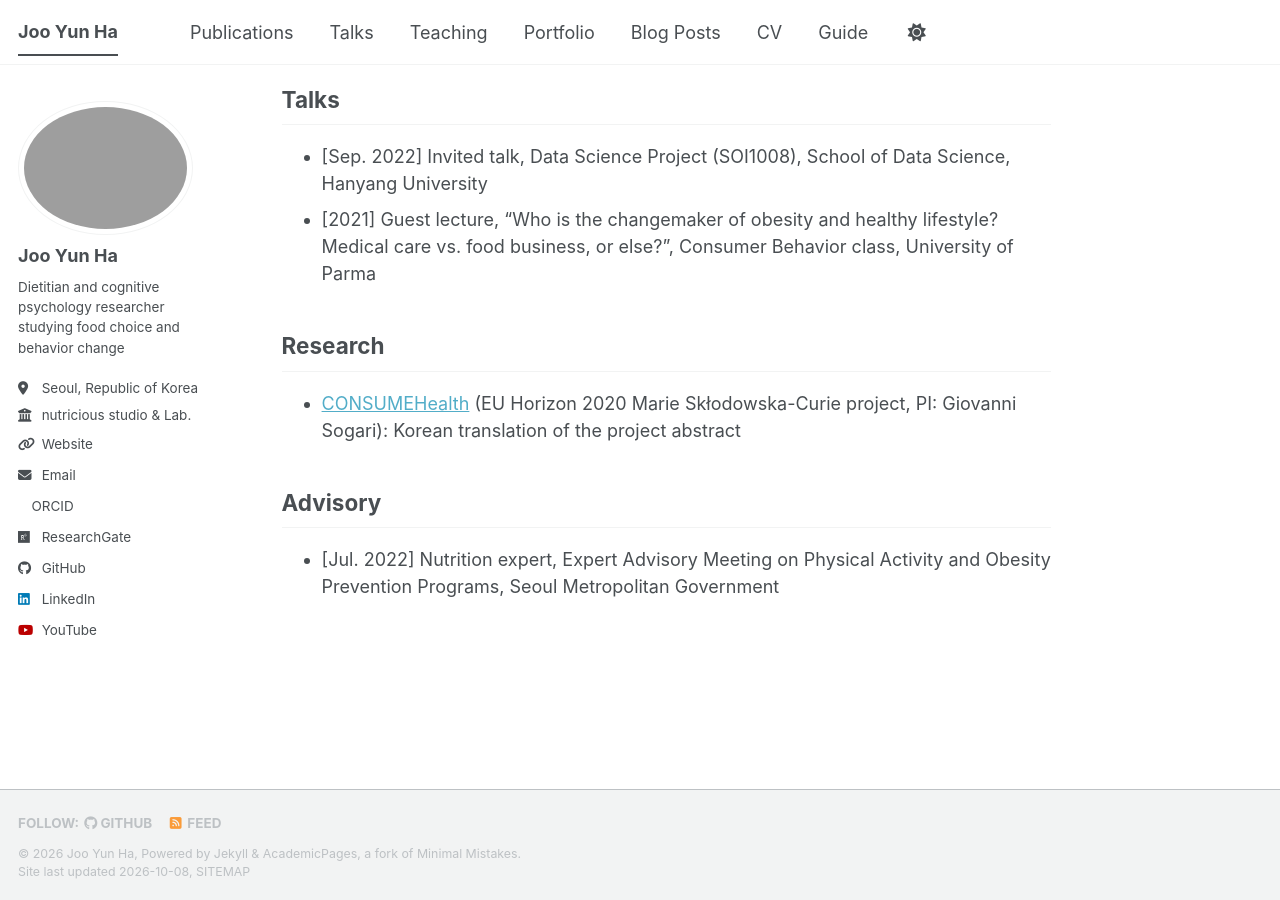
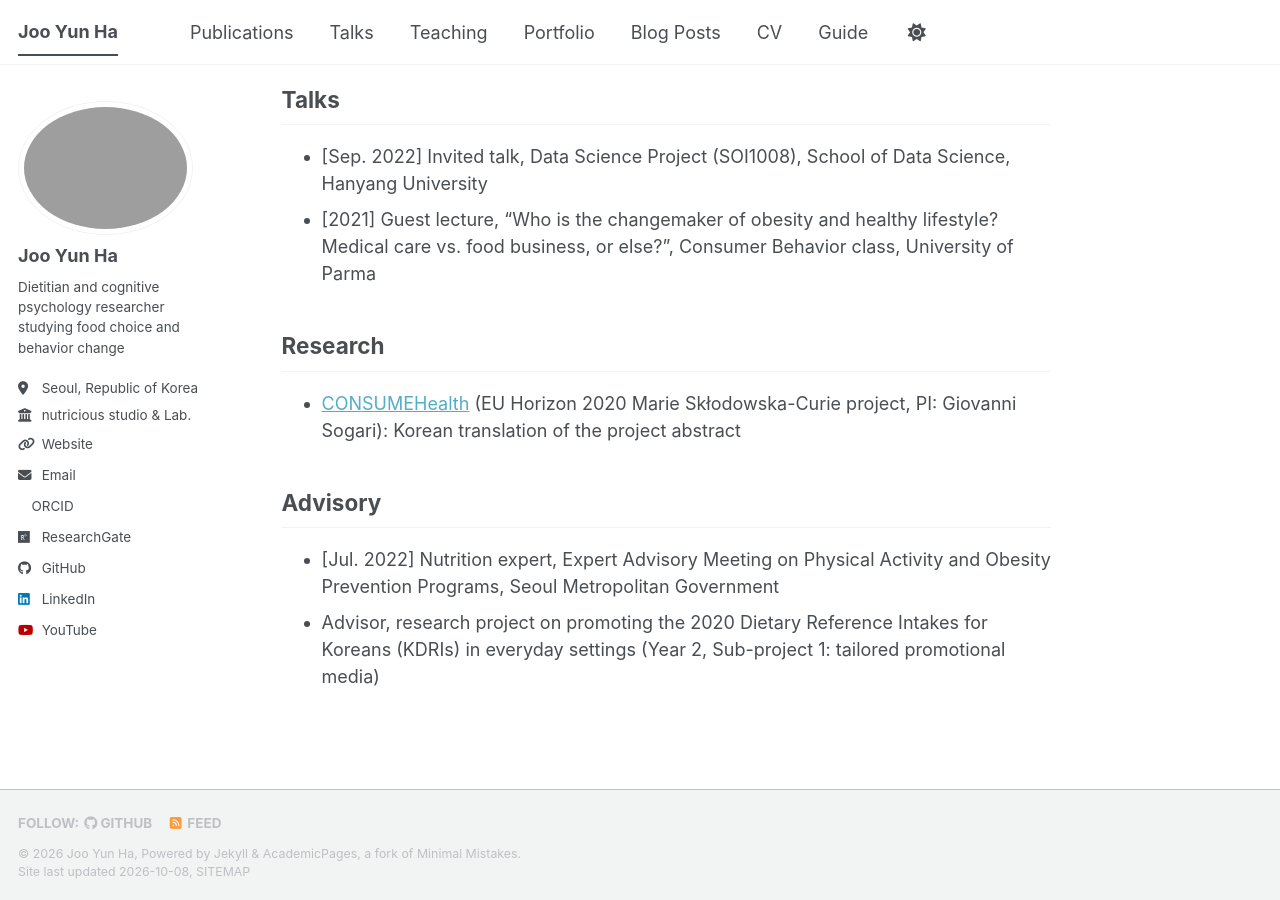
Before and after one commit to jooyunha/jooyunha.github.io, a Jekyll site: the page built from _pages/about.md, in a window 1280 px wide and 900 px high, scrolled down 1070 px. Built offline with Jekyll 4.4.1, drawn with Linux system fonts in a browser that asks for light colours; a style sheet for code colours, icons or effects is not loaded.

Commit message:
Update about.md

```diff
--- a/_pages/about.md
+++ b/_pages/about.md
@@ -39,3 +39,4 @@ I hold an M.S. in Clinical Nutrition from Hanyang University and an M.A. in Cogn
 ## Advisory
 
 - [Jul. 2022] Nutrition expert, Expert Advisory Meeting on Physical Activity and Obesity Prevention Programs, Seoul Metropolitan Government
+- Advisor, research project on promoting the 2020 Dietary Reference Intakes for Koreans (KDRIs) in everyday settings (Year 2, Sub-project 1: tailored promotional media)
```
